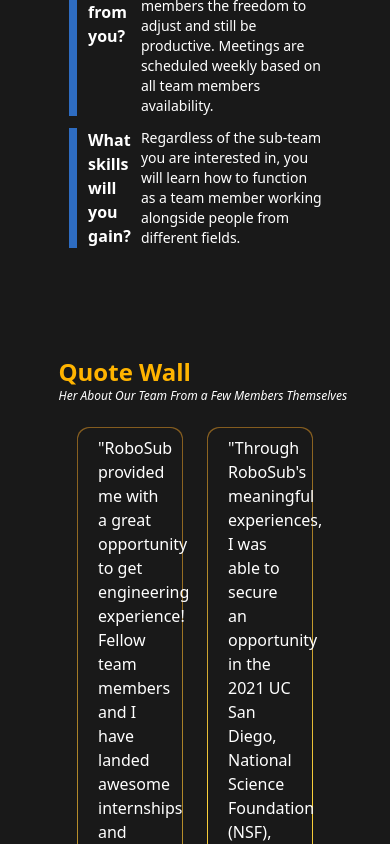
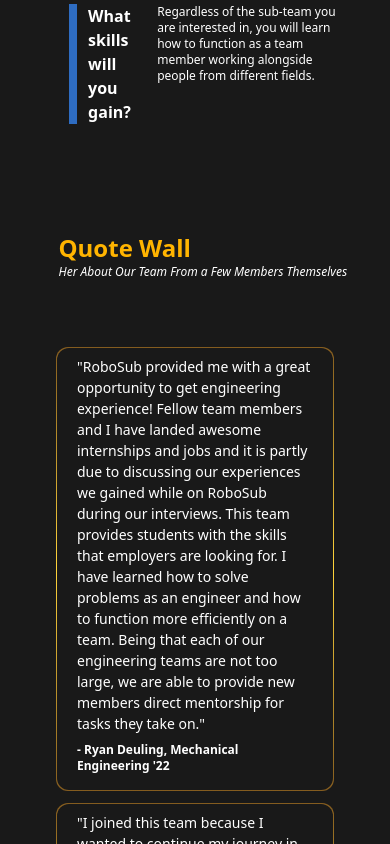
Before and after one commit to acm-ucr/robosub-website, a Next.js app: page /join in a window 390 px wide. Shown: the part 960-1804 px from the top of the page. Built offline with nearby package versions, Linux system fonts and the light colour scheme.

Commit message:
fixed join component mobile responsiveness format

```diff
--- a/src/components/join/Questions.jsx
+++ b/src/components/join/Questions.jsx
@@ -11,7 +11,10 @@
           >
             {item.question}
           </div>
-          <div className="w-2/3 mr-[7%] text-sm" key={index}>
+          <div
+            className="w-2/3 md:mr-[7%] mr-[1%] md:text-sm text-xs"
+            key={index}
+          >
             {item.answer}
           </div>
         </div>
--- a/src/components/join/Quote.jsx
+++ b/src/components/join/Quote.jsx
@@ -2,8 +2,11 @@
   return (
     <div className="m-3 rounded-xl bg-gradient-to-b from-robosub-orange via-robosub-light-yellow to-robosub-orange p-[1px] h-fit">
       <div className="w-full py-2 px-5 bg-robosub-black rounded-xl">
-        <p className="font-thin"> &quot;{quote}&quot;</p>
-        <p className="py-2 font-bold text-sm"> {person} </p>
+        <p className="font-thin md:text-[16px] text-[14px]">
+          {" "}
+          &quot;{quote}&quot;
+        </p>
+        <p className="py-2 font-bold md:text-sm text-xs"> {person} </p>
       </div>
     </div>
   );
--- a/src/components/join/Quotes.jsx
+++ b/src/components/join/Quotes.jsx
@@ -2,7 +2,7 @@
 import Quote from "./Quote";
 const Quotes = () => {
   return (
-    <div className="grid grid-cols-2 mt-[3%] w-2/3">
+    <div className="grid md:grid-cols-2 grid-cols-1 mt-[3%] md:p-0 p-11 md:w-2/3 w-max-full">
       <div>
         {quotes.map((item, index) => (
           <Quote
```
